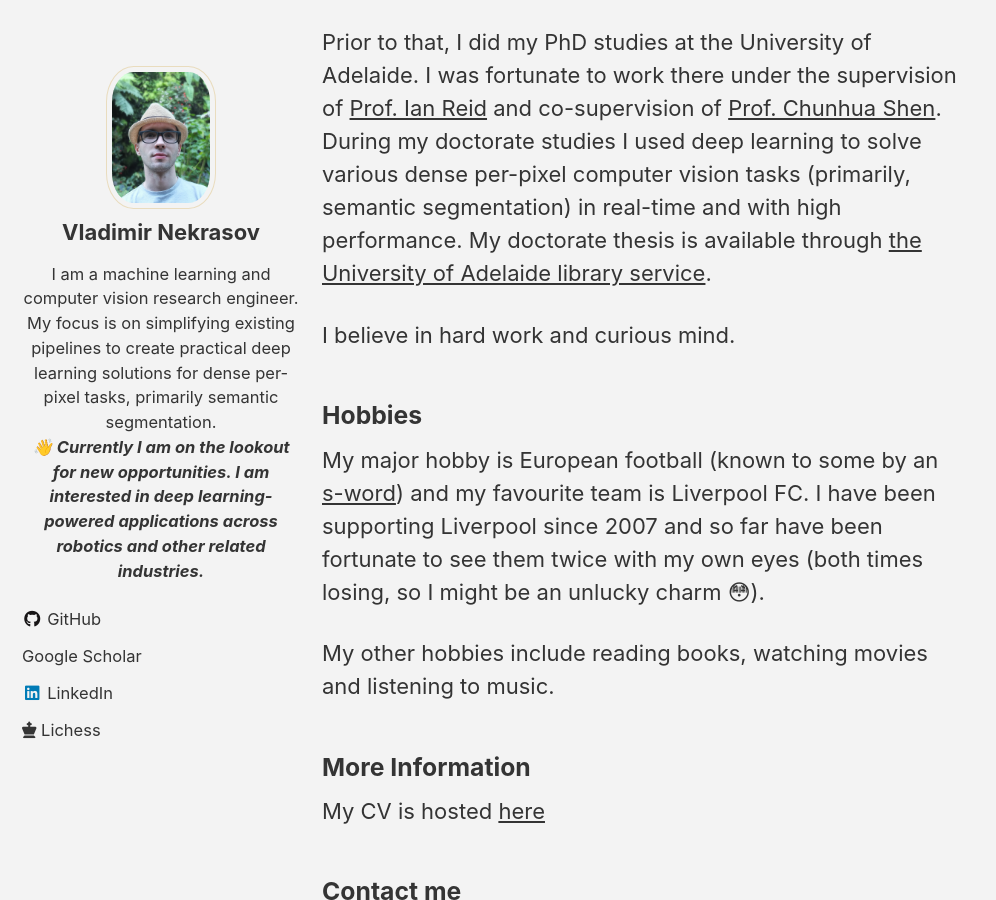
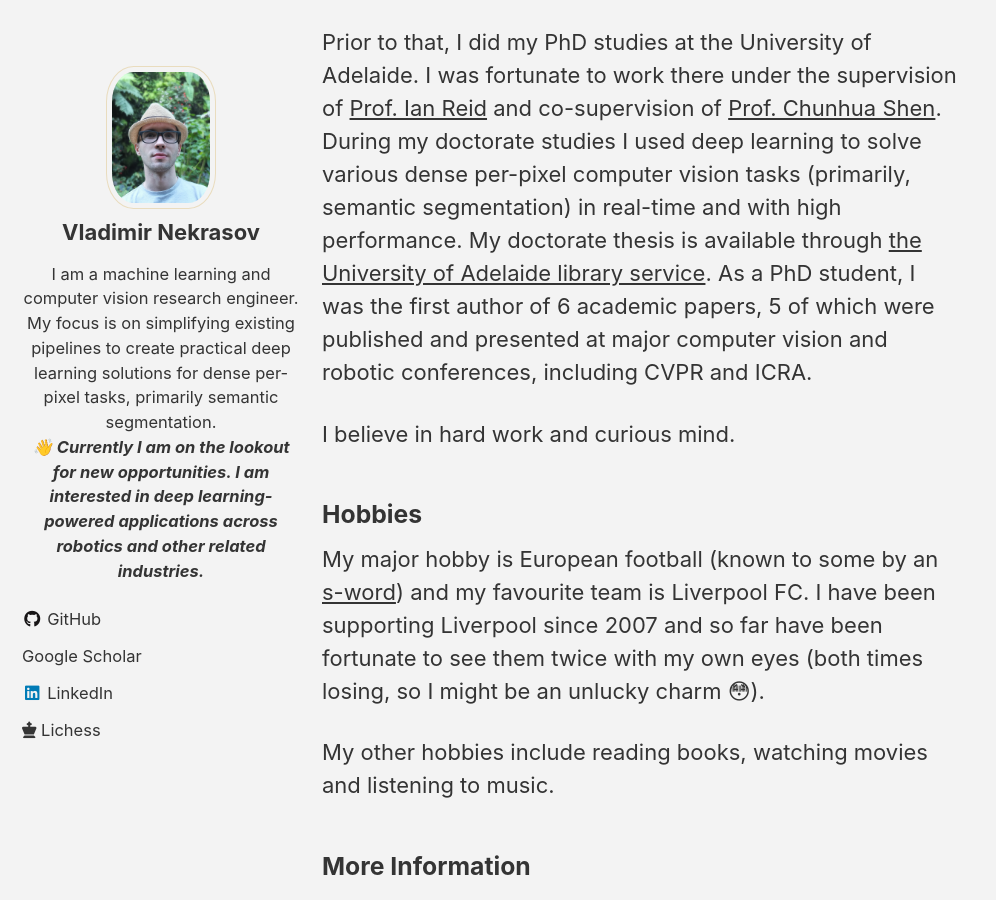
Before and after one commit to DrSleep/drsleep.github.io, a Jekyll site: the page built from _pages/about.md, in a window 1280 px wide and 900 px high, scrolled down 816 px. Shown: the whole window, without its empty margins (0-996 px from the left). Built offline with Jekyll 4.4.1, drawn with Linux system fonts in a browser that asks for light colours; cached includes are drawn as plain includes; nearby versions of some CDN libraries; emoji names are drawn with the system emoji font; a style sheet for code colours, icons or effects is not loaded.

Commit message:
Updated About

```diff
--- a/_pages/about.md
+++ b/_pages/about.md
@@ -9,7 +9,7 @@
 
 Most recently, I was leading deep learning efforts and managing a small team at Skydio, where I mainly concentrated on building end-to-end reproducible deep learning pipelines.
 
-Prior to that, I did my PhD studies at the University of Adelaide. I was fortunate to work there under the supervision of [Prof. Ian Reid](https://cs.adelaide.edu.au/~ianr/) and co-supervision of [Prof. Chunhua Shen](https://cshen.github.io). During my doctorate studies I used deep learning to solve various dense per-pixel computer vision tasks (primarily, semantic segmentation) in real-time and with high performance. My doctorate thesis is available through [the University of Adelaide library service](https://digital.library.adelaide.edu.au/dspace/handle/2440/129333).
+Prior to that, I did my PhD studies at the University of Adelaide. I was fortunate to work there under the supervision of [Prof. Ian Reid](https://cs.adelaide.edu.au/~ianr/) and co-supervision of [Prof. Chunhua Shen](https://cshen.github.io). During my doctorate studies I used deep learning to solve various dense per-pixel computer vision tasks (primarily, semantic segmentation) in real-time and with high performance. My doctorate thesis is available through [the University of Adelaide library service](https://digital.library.adelaide.edu.au/dspace/handle/2440/129333). As a PhD student, I was the first author of 6 academic papers, 5 of which were published and presented at major computer vision and robotic conferences, including CVPR and ICRA.
 
 I believe in hard work and curious mind.
 
```
